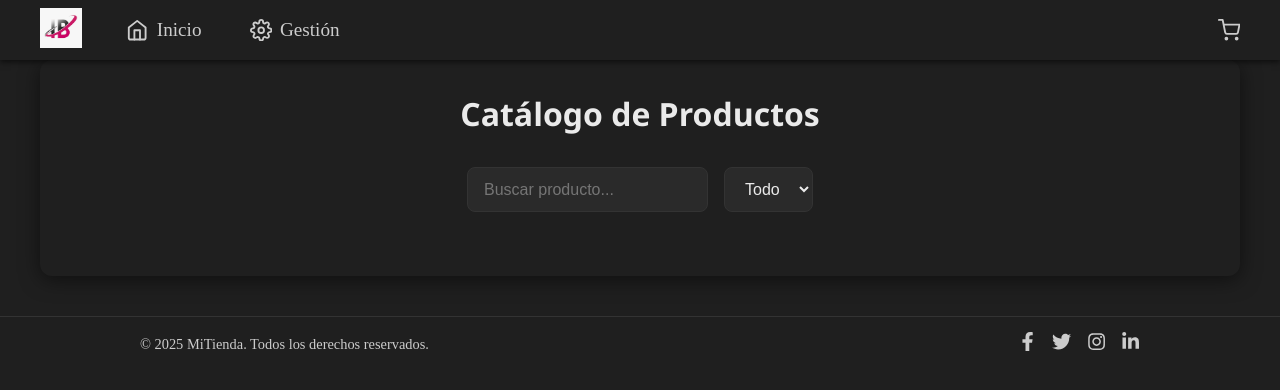
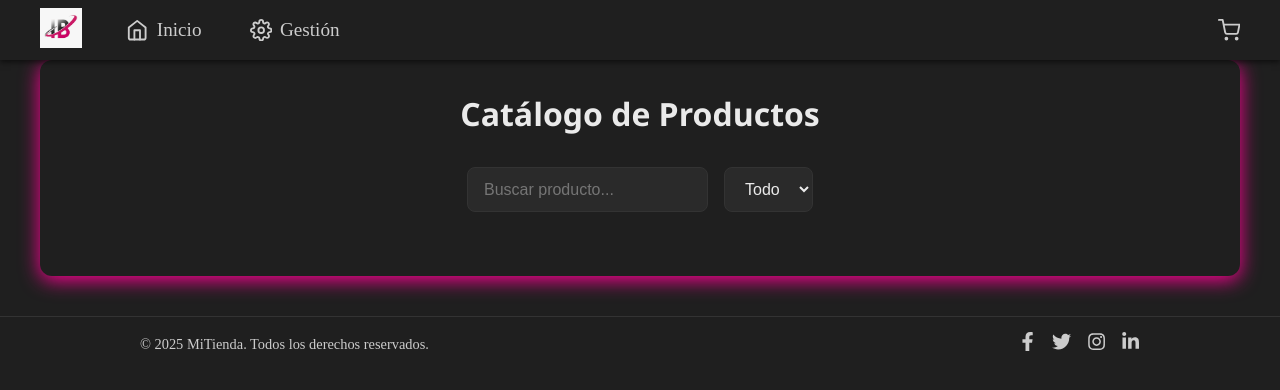
Before and after one commit to IgnacioThomasBenitez/e-commerce, a React (Create React App) app: page /catalogo in a window 1280 px wide. Shown: the top 390 px of the page. Built offline with nearby package versions, Linux system fonts and the light colour scheme.

Commit message:
Update Catalogo.css

```diff
--- a/src/Css/Catalogo.css
+++ b/src/Css/Catalogo.css
@@ -5,7 +5,7 @@
   font-family: "Segoe UI", sans-serif;
   background-color: #1f1f1f;
   border-radius: 12px;
-  box-shadow: 0 4px 20px rgba(0, 0, 0, 0.5);
+  box-shadow: 0 4px 20px #ff0095;
 }
 
 .catalogo-title {
```
